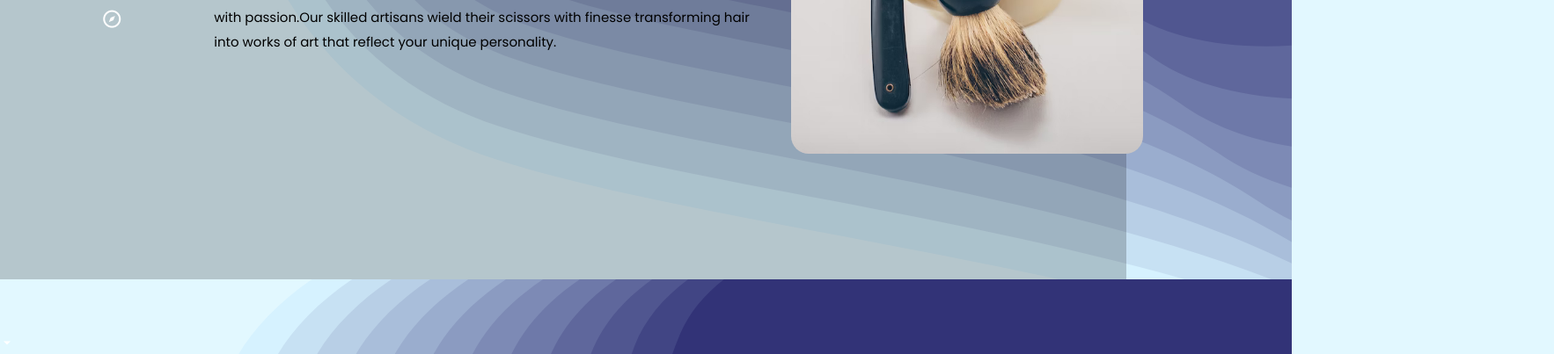
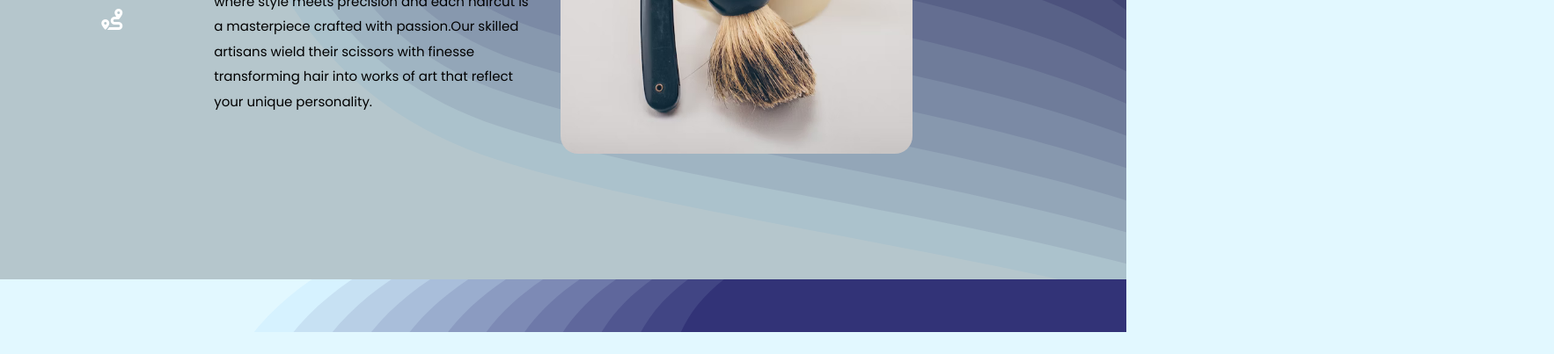
Before and after one commit to CaseyOchieng/Bonnie-Barbershop, a plain HTML site: page index.html in a window 1280 px wide. Shown: the part 482-885 px from the top of the page at 88% size, 1766 px wide, since content can reach past the window. After the commit the page ends 860 px from the top, so only its background shows below. Drawn offline with nearby package versions, Linux system fonts and the light colour scheme.

Commit message:
added location

```diff
--- a/css/style.css
+++ b/css/style.css
@@ -167,7 +167,7 @@ header {
 
 .hero {
     height: 100%;
-    width: 100%;
+    /* width: 100%; */
     /* min-height: 100vh; */
     position: relative;
     display: grid;
--- a/index.html
+++ b/index.html
@@ -61,16 +61,14 @@
         <a href="https://www.instagram.com/bonnie_barbers_ke/"><i class="ri-instagram-line"></i></a>
         <a href="https://api.whatsapp.com/send/?phone=%2B254723121935&text=Hey&type=phone_number&app_absent=0"><i
                 class="ri-whatsapp-line"></i></a>
-        <a href="https://goo.gl/maps/QjfkAGX661zwdUXH6"><i class="ri-compass-line"></i></a>
+        <a href="https://goo.gl/maps/QjfkAGX661zwdUXH6"><i class="fa-solid fa-route"></i></a>
 
     </div>
-    <div class="scroll-down">
-        <a href="#">
-            <i class="ri-arrow-down-s-fill"></i>
-        </a>
-    </div>
-    </div>
-    </div>
+    <!-- <div class="scroll-down"> -->
+        <!-- <a href="#"> -->
+            <!-- <i class="ri-arrow-down-s-fill"></i> -->
+        <!-- </a> -->
+    <!-- </div> -->
 </body>
 <script src="./js/toggle.js"></script>
 
```
